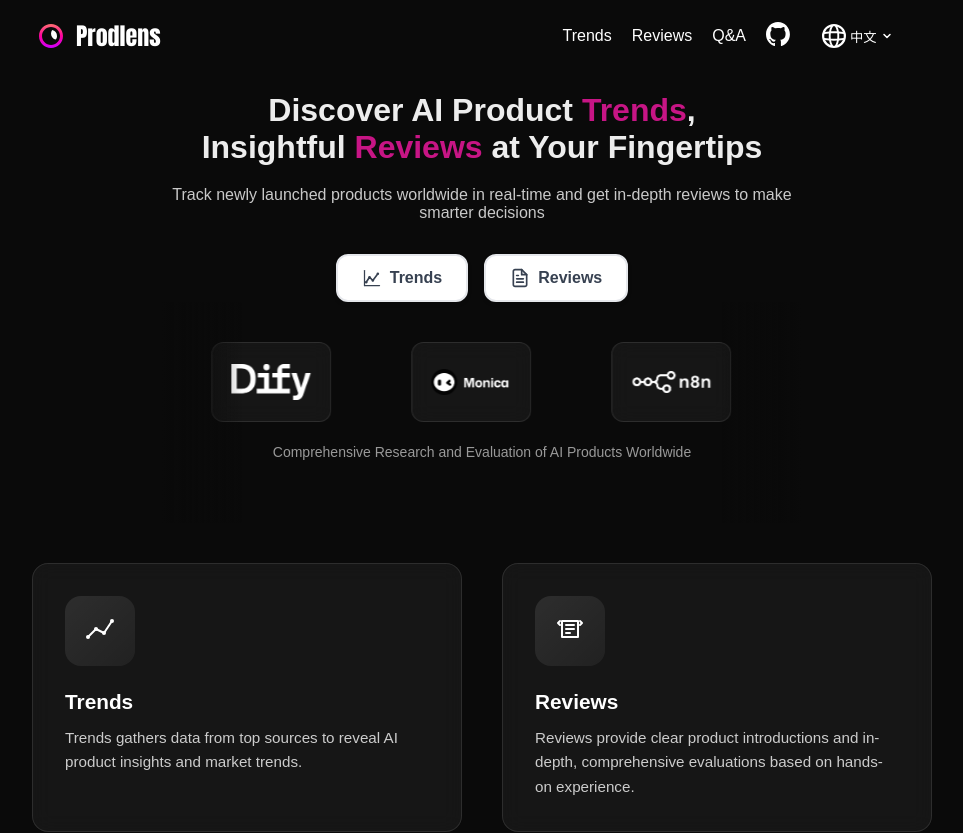
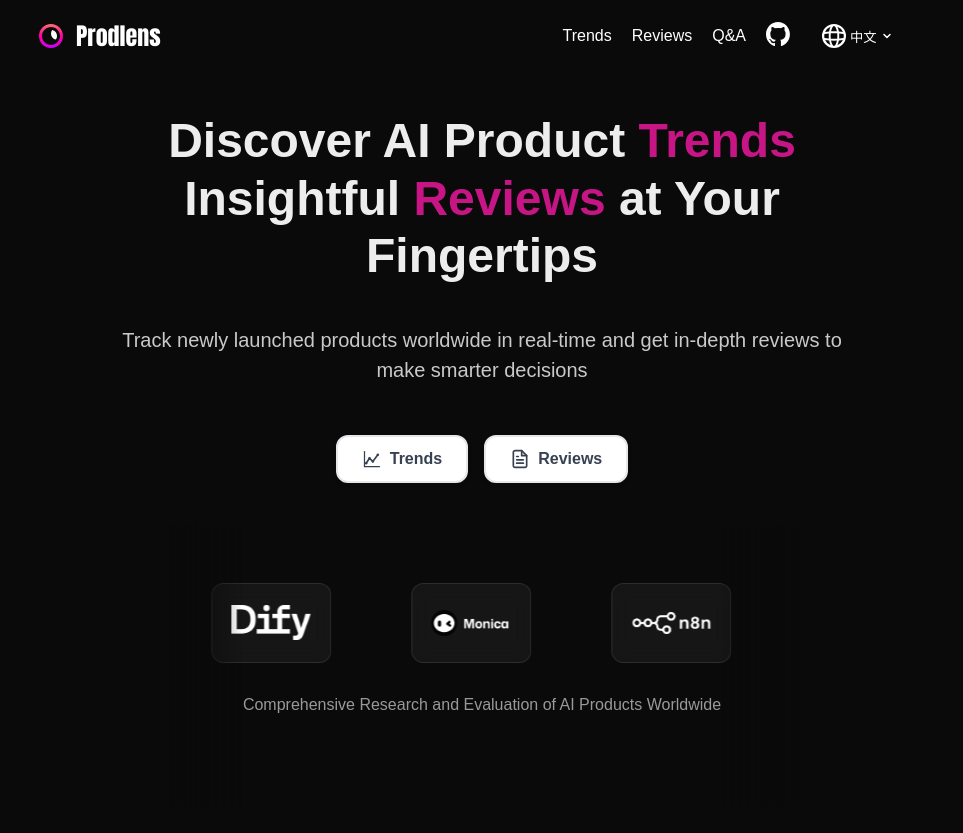
Before and after one commit to HYPERVAPOR/prodlens, a Next.js app: page / in a window 1280 px wide. Shown: the top 833 px of the page, without its empty margins (158-1121 px from the left). Built offline with nearby package versions, Linux system fonts and the light colour scheme.

Commit message:
🎨 Minor style tweaks

```diff
--- a/src/components/LogoCarousel.module.scss
+++ b/src/components/LogoCarousel.module.scss
@@ -3,8 +3,8 @@
   overflow: hidden;
   position: relative;
 
-  padding: 40px 0;
-  margin: 0px auto;
+  padding: 60px 0;
+  margin: 40px auto;
 
   // 添加左右羽化效果
   &::before,
@@ -98,11 +98,12 @@
 
 .logoCarouselDescription {
   text-align: center;
-  font-size: 14px;
+  font-size: 16px;
   color: #999;
-  margin: 20px auto;
+  margin: 30px auto;
   max-width: 600px;
   line-height: 1.5;
+  font-weight: 500;
 }
 
 @keyframes scroll {
--- a/src/components/MainButtonWrapper.module.scss
+++ b/src/components/MainButtonWrapper.module.scss
@@ -1,7 +1,7 @@
 .buttonWrapper {
   display: flex;
   gap: 16px;
-  margin-top: 32px;
+  margin-top: 50px;
   justify-content: center;
   align-items: center;
 }
--- a/src/components/MainHomePage.module.scss
+++ b/src/components/MainHomePage.module.scss
@@ -1,21 +1,23 @@
 .h1Title{
-    font-size: 32px;
-    width: 50%;
+    font-size: 48px;
+    width: 60%;
     text-align: center;
-    margin: 20px auto;
-
+    margin: 40px auto;
+    line-height: 1.2;
+    font-weight: 600;
 }
 
 .h1Description{
-    font-size: 16px;
+    font-size: 20px;
     font-weight: 400;
-    width: 50%;
+    width: 60%;
     text-align: center;
-    margin: 20px auto;
+    margin: 30px auto;
     color: #c9c9c9;
-
+    line-height: 1.5;
 }
 
 .highlightText {
     color: #C71585;
+    font-weight: 700;
 }
--- a/src/components/MainHomePage.tsx
+++ b/src/components/MainHomePage.tsx
@@ -8,7 +8,7 @@
   return (
     <div>
       <h1 className={styles.h1Title}>
-        Discover AI Product <span className={styles.highlightText}>Trends</span>, <br />Insightful <span className={styles.highlightText}>Reviews</span> at Your Fingertips
+        Discover AI Product <span className={styles.highlightText}>Trends</span> <br />Insightful <span className={styles.highlightText}>Reviews</span> at Your Fingertips
       </h1>
       <h2 className={styles.h1Description}>
         Track newly launched products worldwide in real-time and get in-depth
```
